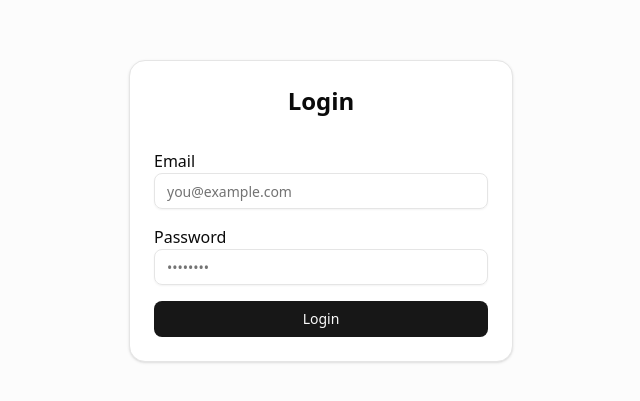
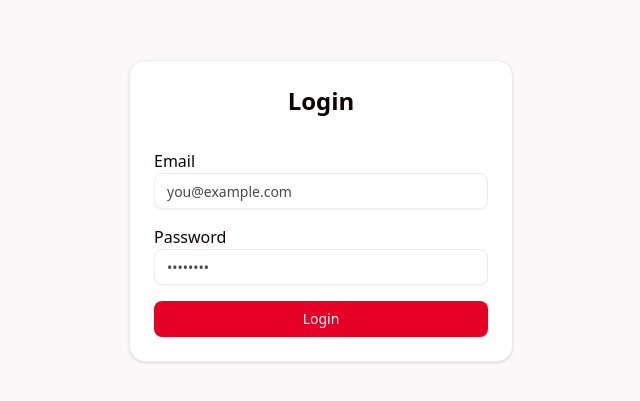
Before and after one commit to ArnavGonge/hackathon_tcp_turtles, a Next.js app: page / in a window 1280 px wide. Shown: the part 189-590 px from the top of the page, without its empty margins (319-959 px from the left). Built offline with nearby package versions, Linux system fonts and the light colour scheme; no server answers.

Commit message:
updated RecommendationPage component with API integration and improved styling

```diff
--- a/src/app/globals.css
+++ b/src/app/globals.css
@@ -45,37 +45,38 @@
 
 :root {
   --radius: 0.625rem;
-  --background: oklch(1 0 0);
-  --foreground: oklch(0.145 0 0);
-  --card: oklch(1 0 0);
-  --card-foreground: oklch(0.145 0 0);
-  --popover: oklch(1 0 0);
-  --popover-foreground: oklch(0.145 0 0);
-  --primary: oklch(0.205 0 0);
-  --primary-foreground: oklch(0.985 0 0);
-  --secondary: oklch(0.97 0 0);
-  --secondary-foreground: oklch(0.205 0 0);
-  --muted: oklch(0.97 0 0);
-  --muted-foreground: oklch(0.556 0 0);
-  --accent: oklch(0.97 0 0);
-  --accent-foreground: oklch(0.205 0 0);
+  /* Custom light theme per design spec */
+  --background: #fdf9fa; /* background */
+  --foreground: #0d0305; /* text */
+  --card: #ffffff;
+  --card-foreground: #0d0305;
+  --popover: #ffffff;
+  --popover-foreground: #0d0305;
+  --primary: #e60026; /* primary */
+  --primary-foreground: #ffffff;
+  --secondary: #07075a; /* secondary */
+  --secondary-foreground: #ffffff;
+  --muted: #f5f5f5;
+  --muted-foreground: #4a4a4a;
+  --accent: #f5f5f5; /* accent */
+  --accent-foreground: #0d0305;
   --destructive: oklch(0.577 0.245 27.325);
-  --border: oklch(0.922 0 0);
-  --input: oklch(0.922 0 0);
-  --ring: oklch(0.708 0 0);
+  --border: #ececec;
+  --input: #ececec;
+  --ring: #e60026;
   --chart-1: oklch(0.646 0.222 41.116);
   --chart-2: oklch(0.6 0.118 184.704);
   --chart-3: oklch(0.398 0.07 227.392);
   --chart-4: oklch(0.828 0.189 84.429);
   --chart-5: oklch(0.769 0.188 70.08);
-  --sidebar: oklch(0.985 0 0);
-  --sidebar-foreground: oklch(0.145 0 0);
-  --sidebar-primary: oklch(0.205 0 0);
-  --sidebar-primary-foreground: oklch(0.985 0 0);
-  --sidebar-accent: oklch(0.97 0 0);
-  --sidebar-accent-foreground: oklch(0.205 0 0);
-  --sidebar-border: oklch(0.922 0 0);
-  --sidebar-ring: oklch(0.708 0 0);
+  --sidebar: #ffffff;
+  --sidebar-foreground: #0d0305;
+  --sidebar-primary: #e60026;
+  --sidebar-primary-foreground: #ffffff;
+  --sidebar-accent: #f5f5f5;
+  --sidebar-accent-foreground: #0d0305;
+  --sidebar-border: #ececec;
+  --sidebar-ring: #e60026;
 }
 
 .dark {
--- a/src/app/recommendation/page.tsx
+++ b/src/app/recommendation/page.tsx
@@ -1,3 +1,216 @@
-export default function recommendationPage() {
-  return <div>recommendations</div>;
+"use client";
+
+import { useEffect, useMemo, useState } from "react";
+import {
+  Card,
+  CardAction,
+  CardContent,
+  CardDescription,
+  CardFooter,
+  CardHeader,
+  CardTitle,
+} from "@/components/ui/card";
+import { Button } from "@/components/ui/button";
+import { Input } from "@/components/ui/input";
+import { ExternalLink, Link as LinkIcon } from "lucide-react";
+
+type CourseRecommendation = {
+  course_id: string;
+  course_name: string;
+  source_url: string;
+  description: string;
+};
+
+export default function RecommendationPage() {
+  const [recs, setRecs] = useState<CourseRecommendation[]>([]);
+  const [loading, setLoading] = useState(true);
+  const [error, setError] = useState<string | null>(null);
+  const [query, setQuery] = useState("");
+
+  useEffect(() => {
+    let active = true;
+    const run = async () => {
+      setLoading(true);
+      setError(null);
+      try {
+        const res = await fetch("/api/recommendation", { cache: "no-store" });
+        if (!res.ok) throw new Error(`Request failed: ${res.status}`);
+        const data = (await res.json()) as CourseRecommendation[];
+        if (active) setRecs(Array.isArray(data) ? data : []);
+      } catch (e: unknown) {
+        console.error(e);
+        // Fallback to sample when API not available
+        const sample: CourseRecommendation[] = [
+          {
+            course_id: "C001",
+            course_name: "Introduction to Programming",
+            source_url: "https://www.example.com/intro-to-programming",
+            description:
+              "Learn the basics of programming, including variables, control structures, and functions using Python.",
+          },
+          {
+            course_id: "C002",
+            course_name: "Web Development Fundamentals",
+            source_url: "https://www.example.com/web-development",
+            description:
+              "An overview of HTML, CSS, and JavaScript to build and style interactive web pages.",
+          },
+          {
+            course_id: "C003",
+            course_name: "Database Design",
+            source_url: "https://www.example.com/database-design",
+            description:
+              "Understand how to design efficient databases, create ER diagrams, and write SQL queries.",
+          },
+        ];
+        if (active) {
+          setRecs(sample);
+          setError("Using sample data (API unavailable)");
+        }
+      } finally {
+        if (active) setLoading(false);
+      }
+    };
+    run();
+    return () => {
+      active = false;
+    };
+  }, []);
+
+  const filtered = useMemo(() => {
+    if (!query.trim()) return recs;
+    const q = query.toLowerCase();
+    return recs.filter(
+      (r) =>
+        r.course_name.toLowerCase().includes(q) ||
+        r.description.toLowerCase().includes(q) ||
+        r.course_id.toLowerCase().includes(q)
+    );
+  }, [recs, query]);
+
+  return (
+    <main className="mx-auto w-full max-w-6xl px-4 py-8">
+      <header className="mb-8 flex flex-col gap-3 sm:flex-row sm:items-end sm:justify-between">
+        <div>
+          <h1 className="text-2xl font-semibold tracking-tight text-foreground">
+            Recommended Courses
+          </h1>
+          <p className="text-muted-foreground">
+            Curated suggestions to help you pick next course.
+          </p>
+          {error && <p className="mt-2 text-xs text-[--primary]">{error}</p>}
+        </div>
+        <div className="w-full max-w-md">
+          <label htmlFor="search" className="sr-only">
+            Search recommendations
+          </label>
+          <Input
+            id="search"
+            value={query}
+            onChange={(e) => setQuery(e.target.value)}
+            placeholder="Search by name, topic, or id…"
+            className="bg-[--accent]"
+          />
+        </div>
+      </header>
+
+      {loading ? (
+        <GridSkeleton />
+      ) : filtered.length === 0 ? (
+        <EmptyState reset={() => setQuery("")} />
+      ) : (
+        <section
+          aria-live="polite"
+          className="grid grid-cols-1 gap-6 sm:grid-cols-2 lg:grid-cols-3"
+        >
+          {filtered.map((rec) => (
+            <RecommendationCard key={rec.course_id} rec={rec} />
+          ))}
+        </section>
+      )}
+    </main>
+  );
 }
+
+function RecommendationCard({ rec }: { rec: CourseRecommendation }) {
+  const copyLink = async () => {
+    try {
+      await navigator.clipboard.writeText(rec.source_url);
+    } catch {
+      // no-op
+    }
+  };
+
+  return (
+    <Card className="group border-border/80 bg-card shadow-sm transition hover:shadow-md">
+      <CardHeader className="pb-0">
+        <CardTitle className="text-lg">{rec.course_name}</CardTitle>
+        <CardDescription className="text-xs">#{rec.course_id}</CardDescription>
+        <CardAction>
+          <Button
+            variant="outline"
+            size="sm"
+            onClick={copyLink}
+            aria-label="Copy course link"
+            title="Copy link"
+          >
+            <LinkIcon className="size-4" />
+          </Button>
+        </CardAction>
+      </CardHeader>
+      <CardContent className="pt-4">
+        <p className="line-clamp-4 text-sm text-muted-foreground">
+          {rec.description}
+        </p>
+      </CardContent>
+      <CardFooter className="pt-0">
+        <Button asChild className="gap-2" aria-label="Open course in a new tab">
+          <a
+            href={rec.source_url}
+            target="_blank"
+            rel="noopener noreferrer"
+            title="Open course"
+          >
+            Open course <ExternalLink className="size-4" />
+          </a>
+        </Button>
+      </CardFooter>
+    </Card>
+  );
+}
+
+function GridSkeleton() {
+  return (
+    <div className="grid grid-cols-1 gap-6 sm:grid-cols-2 lg:grid-cols-3">
+      {Array.from({ length: 6 }).map((_, i) => (
+        <div
+          key={i}
+          className="animate-pulse rounded-xl border border-border/80 bg-[--accent] p-6"
+        >
+          <div className="mb-3 h-5 w-2/3 rounded bg-border" />
+          <div className="mb-1 h-3 w-20 rounded bg-border" />
+          <div className="mt-4 space-y-2">
+            <div className="h-3 w-full rounded bg-border" />
+            <div className="h-3 w-[92%] rounded bg-border" />
+            <div className="h-3 w-[85%] rounded bg-border" />
+          </div>
+          <div className="mt-6 h-9 w-32 rounded-md bg-(--primary)/20" />
+        </div>
+      ))}
+    </div>
+  );
+}
+
+function EmptyState({ reset }: { reset: () => void }) {
+  return (
+    <div className="mx-auto max-w-md rounded-xl border border-dashed border-border p-8 text-center">
+      <h2 className="text-base font-medium">No matches</h2>
+      <p className="mt-1 text-sm text-muted-foreground">
+        Try a different search term or clear the filter.
+      </p>
+      <Button onClick={reset} variant="ghost" className="mt-4">
+        Reset
+      </Button>
+    </div>
+  );
+}
```
